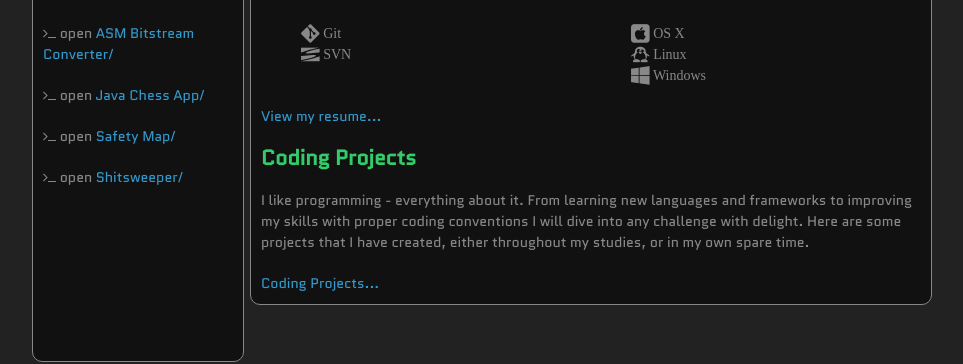
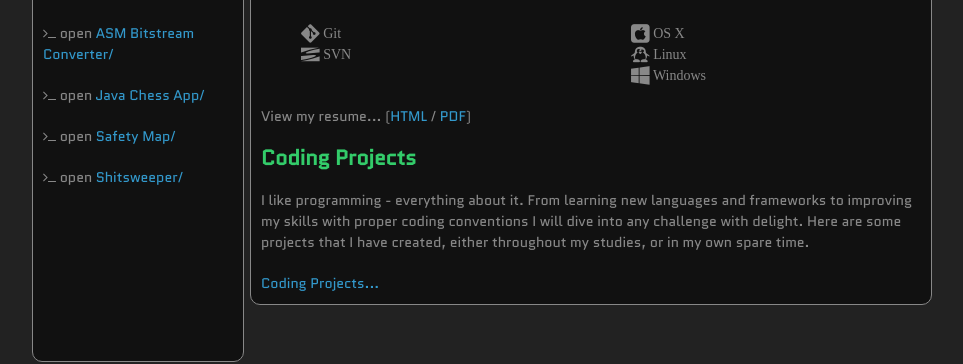
Before and after one commit to mgingras/The-old-mgingras.ca, a Jekyll site: the page built from index.html, in a window 1280 px wide. Shown: the part 493-857 px from the top of the page, without its empty margins (158-1121 px from the left). Built offline with Jekyll 4.4.1, drawn with Linux system fonts in a browser that asks for light colours; some web fonts are replaced; Markdown is read by kramdown in place of the engine named in the settings.

Commit message:
Added downloadable PDF version or resume

```diff
--- a/_includes/home.html
+++ b/_includes/home.html
@@ -47,7 +47,7 @@
   </div>
 </div>
 <div style="width:100%;float:left;">
-  <nav><p><a href="/resume">View my resume...</a></p></nav>
+  <nav><p>View my resume... (<a href="/resume">HTML</a> / <a href="/resume/resume.pdf">PDF</a>)</p></nav>
 </div>
 <div style="float:left;">
   <h2>Coding Projects</h2>
```
Also changed, not shown: 1 other file.
